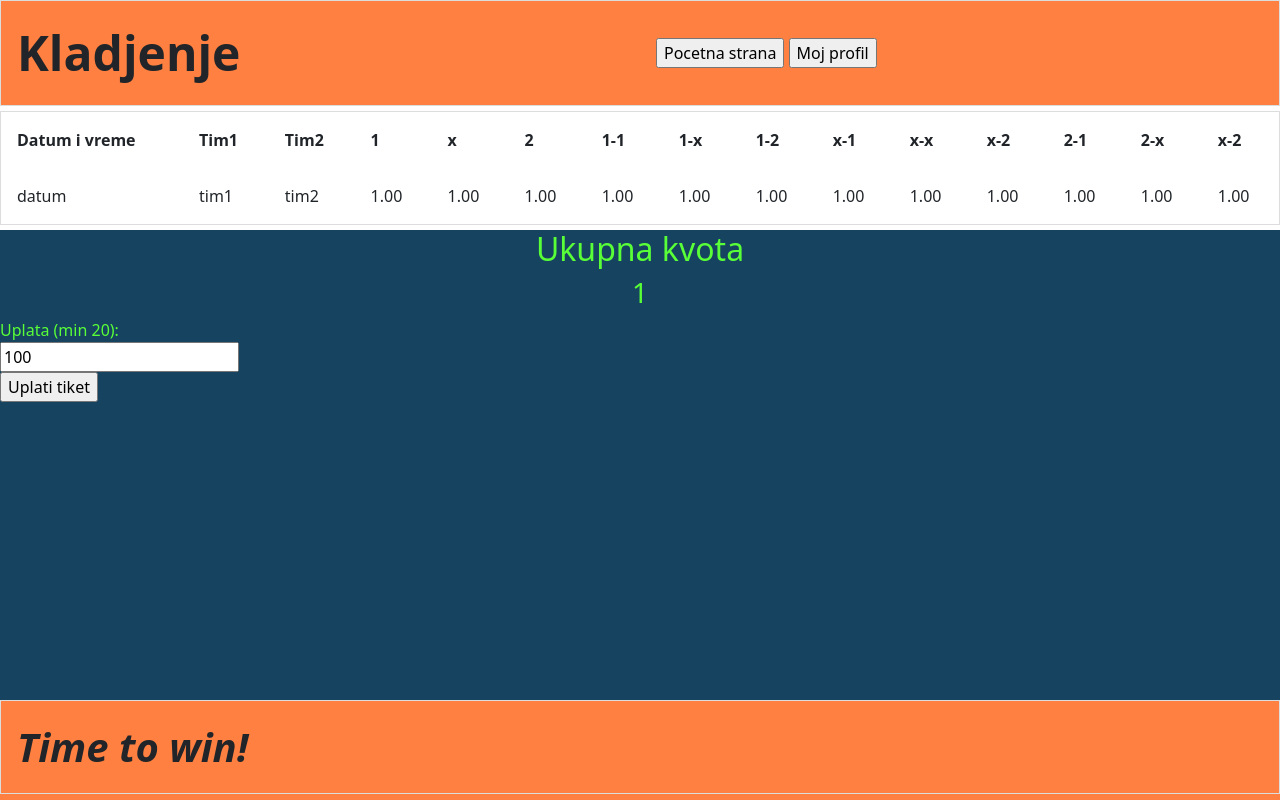
After one commit to miki815/Zeus-tim-Betway, a Django app: page /igrac/kladionica/1 in a window 1280 px wide. The commit adds this page. Run offline with Django 4.2, Linux system fonts and the light colour scheme; tables that the repository leaves empty hold one stand-in row (values such as "Sample post").

Commit message:
implementacija funkcionalnosti kladjenja na utakmice

```diff
--- a/faza5/aplikacija/aplikacija/settings.py
+++ b/faza5/aplikacija/aplikacija/settings.py
@@ -84,9 +84,9 @@ DATABASES = {
         'ENGINE': 'django.db.backends.mysql',
         'NAME': 'betway',
         'USER': 'root',
-        'PASSWORD': '',
+        'PASSWORD': '1billion1',
         'HOST': '127.0.0.1',
-        'PORT': '3306'
+        'PORT': '3308'
     }
 }
 
--- a/faza5/aplikacija/igrac/admin.py
+++ b/faza5/aplikacija/igrac/admin.py
@@ -2,3 +2,7 @@ from django.contrib import admin
 from .models import *
 
 admin.site.register(Korisnik)
+admin.site.register(Kvoter)
+admin.site.register(Utakmiceunajavi)
+admin.site.register(Postavljenekvote)
+admin.site.register(Utakmica)
--- a/faza5/aplikacija/igrac/models.py
+++ b/faza5/aplikacija/igrac/models.py
@@ -41,6 +41,9 @@ class Korisnik(models.Model):
     class Meta:
         managed = False
         db_table = 'korisnik'
+
+    def __str__(self):
+        return f"{self.idkor}: {self.korisnickoime}"
 
 
 class Kvoter(models.Model):
--- a/faza5/aplikacija/igrac/urls.py
+++ b/faza5/aplikacija/igrac/urls.py
@@ -12,4 +12,7 @@ urlpatterns = [
     path('<int:userId>/brisanjeporuka', brisanjeporuka, name='brisanjeporuka'),
     path('registracija', registracija, name='registracija'),
     path('<int:userId>/postanivip', postanivip, name='postanivip'),
+    path('prikazkvotera', prikaz_kvotera, name='kvoteri'),
+    path('kladionica/<int:kvoterId>', prikaz_kvota, name='kvote'),
+    path('kladionica/uplatitiket', uplati_tiket, name='tiket'),
 ]
--- a/faza5/aplikacija/igrac/views.py
+++ b/faza5/aplikacija/igrac/views.py
@@ -141,3 +141,23 @@ def postanivip(request, userId):
     form=VipForm()
     context={'form': form, 'stanje': stanje}
     return render(request, 'igrac/postanivip.html', context)
+
+def prikaz_kvotera(request):
+    kvoteri = Korisnik.objects.all() #TODO iz tabele kvoter a ne korisnik
+
+    context = {'kvoteri': kvoteri}
+    return render(request, 'igrac/prikazKvotera.html', context)
+
+
+def prikaz_kvota(request, kvoterId):
+    kvote = Postavljenekvote.objects.filter(idkor = kvoterId)
+    utakmice = []
+    for kvota in kvote:
+         utakmice.append(kvota.iduta)
+    kvote_utakmice = zip(kvote, utakmice)
+    context={'kvote_utakmice': kvote_utakmice}
+    return render(request, 'igrac/kvote.html', context)
+
+
+def uplati_tiket(request):
+    return HttpResponse("todo")
--- /dev/null
+++ b/faza5/aplikacija/templates/igrac/kvote.html
@@ -0,0 +1,218 @@
+<!--Mihailo Milenkovic mm190117-->
+<!DOCTYPE html>
+<html lang="en">
+<head>
+    <meta charset="UTF-8">
+    <meta http-equiv="X-UA-Compatible" content="IE=edge">
+    <meta name="viewport" content="width=device-width, initial-scale=1.0">
+    <title>Document</title>
+    <link rel="stylesheet" href="https://cdn.jsdelivr.net/npm/bootstrap@5.1.3/dist/css/bootstrap.min.css">
+    <link rel="stylesheet" type="text/css" href="style.css">
+    <script src="https://ajax.googleapis.com/ajax/libs/jquery/3.5.1/jquery.min.js"></script>
+    <script src="https://cdnjs.cloudflare.com/ajax/libs/popper.js/2.9.2/umd/popper.min.js"></script>
+    <script src="https://cdn.jsdelivr.net/npm/bootstrap@5.1.3/dist/js/bootstrap.min.js"></script>
+
+    <style>
+    * {
+      box-sizing: border-box;
+    }
+
+    .row {
+      margin-left:-5px;
+      margin-right:-5px;
+    }
+
+    .column {
+      float: left;
+      width: 100%;
+      padding: 5px;
+      background-color: white;
+    }
+
+    .bottom{
+       position: absolute;
+       bottom:0px;
+       width: 100%;
+       height: 100px;
+       background-color: #FF8040;
+       text-align: center;
+       font-size: 40px
+    }
+
+    .row::after {
+      content: "";
+      clear: both;
+      display: table;
+    }
+
+    table {
+      border-collapse: collapse;
+      border-spacing: 0;
+      width: 100%;
+      border: 1px solid #ddd;
+    }
+
+    th, td {
+      text-align: left;
+      padding: 16px;
+    }
+
+    h2, h3 {
+      color: #59FF37;
+      text-align: center;
+     }
+    </style>
+</head>
+<body style="background-color:#154360">
+
+<table width="100%" cellspacing="0">
+    <tr height="50px"bgcolor="#FF8040">
+        <td width="50%" align="center">
+            <font size="8"><b>Kladjenje</b></font>
+       </td>
+       <td width="50%" align="center">
+            <form action="">
+                <input type="button" value="Pocetna strana" class="button1">
+                <a href="psi.html">
+                    <input type="button" value="Moj profil" class="button1">
+               </a>
+            </form>
+       </td>
+    </tr>
+</table>
+
+<div class="row">
+  <div class="column">
+    <table>
+      <tr>
+        <th>Datum i vreme</th>
+        <th>Tim1</th>
+        <th>Tim2</th>
+        <th>1</th>
+        <th>x</th>
+        <th>2</th>
+        <th>1-1</th>
+        <th>1-x</th>
+        <th>1-2</th>
+        <th>x-1</th>
+        <th>x-x</th>
+        <th>x-2</th>
+        <th>2-1</th>
+        <th>2-x</th>
+        <th>x-2</th>
+      </tr>
+        {% for kvota, utakmica in kvote_utakmice %}
+            <tr>
+            <!--
+                <td>{ utakmica.iduta.datumpocetka }}</td>
+                <td>{ utakmica.iduta.tim1 }}</td>
+                <td>{ utakmica.iduta.tim2 }}</td>
+                -->
+                 <td>datum</td>
+                <td>tim1</td>
+                <td>tim2</td>
+                <td class = "kvote">{{ kvota.kvota1 }}</td>
+                <td class = "kvote">{{ kvota.kvotax }}</td>
+                <td class = "kvote">{{ kvota.kvota2 }}</td>
+                <td class = "kvote">{{ kvota.kvota11 }}</td>
+                <td class = "kvote">{{ kvota.kvota1x }}</td>
+                <td class = "kvote">{{ kvota.kvota12 }}</td>
+                <td class = "kvote">{{ kvota.kvotax1 }}</td>
+                <td class = "kvote">{{ kvota.kvotaxx }}</td>
+                <td class = "kvote">{{ kvota.kvotax2 }}</td>
+                <td class = "kvote">{{ kvota.kvota21 }}</td>
+                <td class = "kvote">{{ kvota.kvota2x }}</td>
+                <td class = "kvote">{{ kvota.kvota22 }}</td>
+            </tr>
+        {% endfor %}
+    </table>
+  </div>
+</div>
+
+<h2>Ukupna kvota</h2>
+<h3 id="kv">1</h3>
+        {% for utakmica in utakmice %}
+            {{ utakmica.iduta }}
+        {% endfor %}
+
+
+
+<form action="uplatitiket" method="post">
+  {% csrf_token %}
+  <label for="fname" style="color: #59FF37">Uplata (min 20):</label><br>
+  <input type="text" id="fname" name="fname" value="100"><br>
+   <!-- <input type="submit" value="Posalji tiket"> -->
+  <input  type="submit"  value="Uplati tiket">
+
+</form>
+
+<div class="bottom">
+<table>
+    <tr>
+        <td colspan="2"><b><i>Time to win!</i></b></td>
+    </tr>
+</table>
+</div>
+
+<script>
+
+window.onload = function(){
+
+    var all = document.getElementsByClassName("kvote");
+    for (var i=0;i<all.length;i++) {
+        all[i].onclick = inputClickHandler;
+    }
+};
+
+function inputClickHandler(e){
+    e = e||window.event;
+    var tdElm = e.target||e.srcElement;
+    var kvota = parseFloat(tdElm.innerText);
+    var ukupna = parseFloat(document.getElementById("kv").innerText);
+
+    if(tdElm.style.backgroundColor == 'yellow'){
+        tdElm.style.backgroundColor = '#fff';
+        ukupna = ukupna / kvota;
+        document.getElementById("kv").innerText = ukupna;
+    } else {
+        // obrisi prethodno odigrano polje
+        var rowId = tdElm.parentNode.rowIndex;
+        var all = document.getElementsByClassName("kvote");
+        for (var i=0;i<all.length;i++) {
+            if(all[i].parentNode.rowIndex == rowId && all[i].style.backgroundColor == 'yellow'){
+                 all[i].style.backgroundColor = '#fff';
+                 var kvotaObrisi = parseFloat(all[i].innerText);
+                 ukupna = ukupna / kvotaObrisi;
+            }
+        }
+        // ubaci nov izbor
+        tdElm.style.backgroundColor = 'yellow';
+        ukupna = ukupna * kvota;
+        document.getElementById("kv").innerText = ukupna;
+    }
+}
+
+
+document.getElementById("tiket").addEventListener("click", myFunction);
+
+function myFunction() {
+
+var uplata = parseInt(document.getElementById('fname').value, 10);
+var kvota = parseFloat(document.getElementById("kv").innerText);
+if(uplata < 20){
+   alert("Nemoguc iznos za uplatu. Molimo Vas da pokusate ponovo.");
+}
+else if(kvota == 1){
+   alert("Niste napravili tiket. Molimo Vas da pokusate ponovo.");
+}
+else{
+  alert("Uspesno ste uplatili tiket.");
+  window.location = 'psi.html';
+}
+
+}
+
+</script>
+
+</body>
+</html>
--- a/faza5/aplikacija/templates/igrac/profil.html
+++ b/faza5/aplikacija/templates/igrac/profil.html
@@ -116,7 +116,7 @@
                         <td colspan="2"><a href="postanivip.html" class="linkovi" align='center'>Postani VIP</a></td>
                     </tr>
                       <tr>
-                        <td colspan="2"><a href="kladise.html" class="linkovi" align='center'>Kladjenje</a></td>
+                        <td colspan="2"><a href="prikazkvotera" class="linkovi" align='center'>Kladjenje</a></td>
                     </tr>
   	 <tr>
                         <td colspan="2"><a href="desetunizu" class="linkovi" align='center'>10 u nizu</a></td>
```
Also changed, not shown: faza5/aplikacija/templates/igrac/prikazKvotera.html (added, +104 -0 lines).
